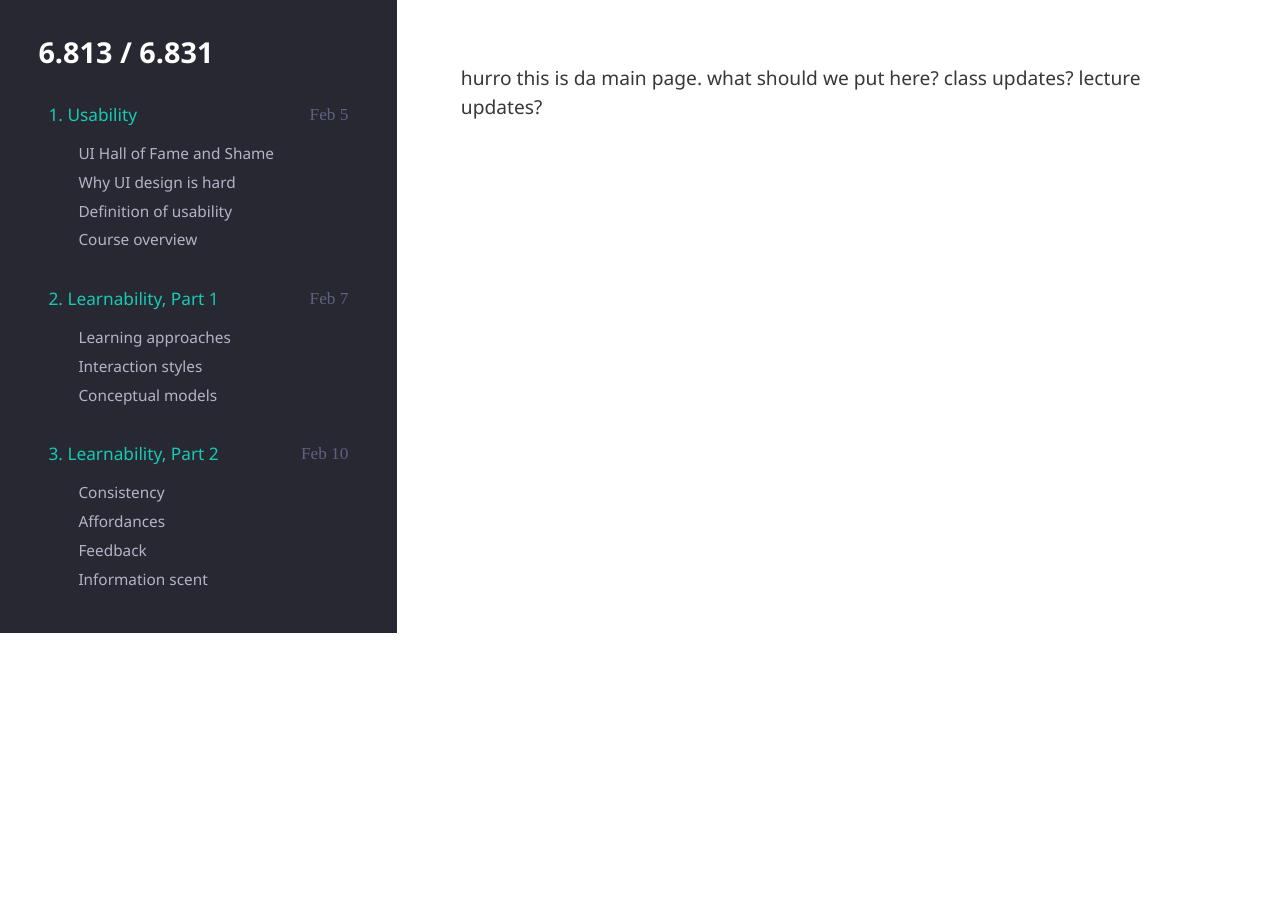
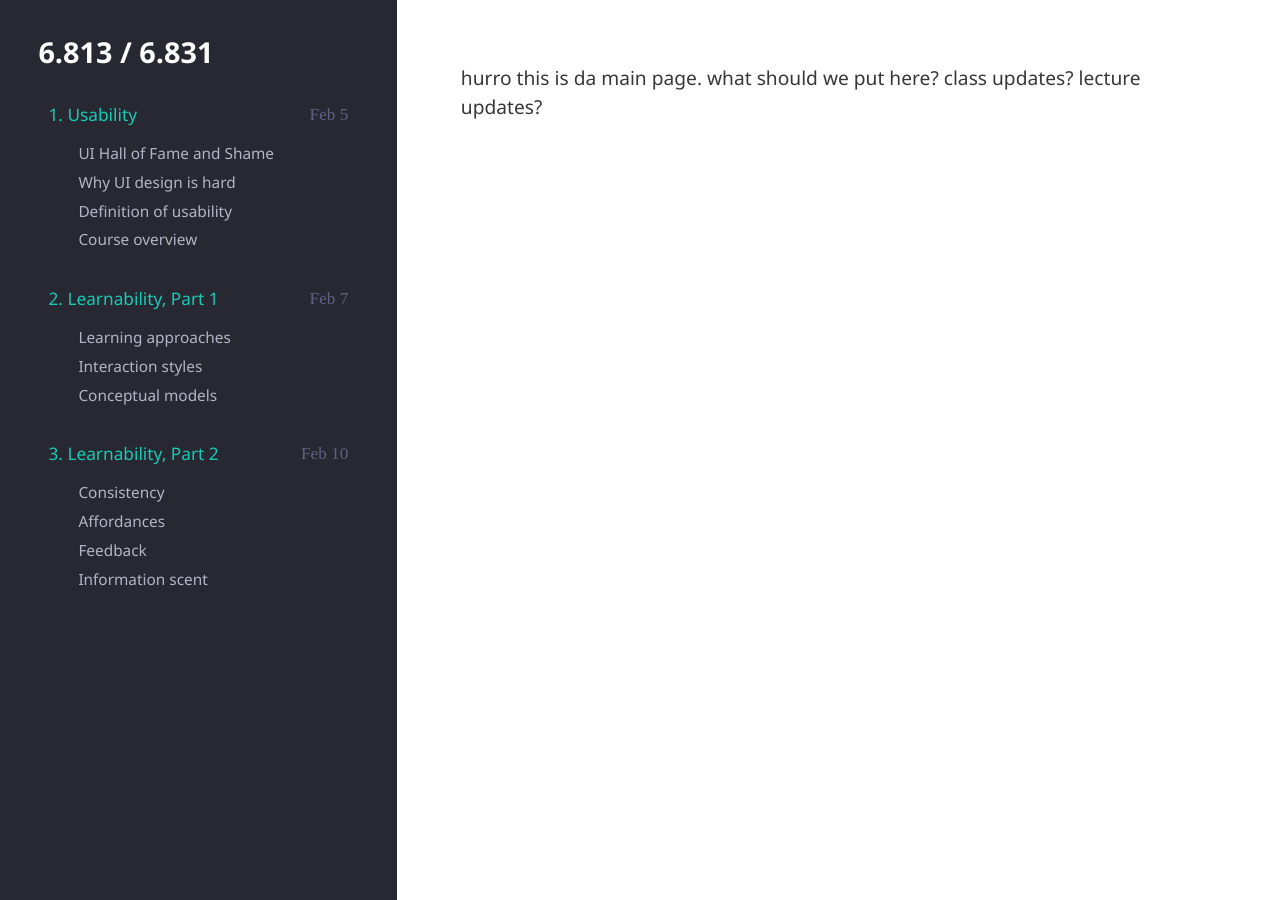
Before and after one commit to conniehuang/813lectures, a Jekyll site: the page built from index.html, in a window 1280 px wide. Built offline with Jekyll 4.4.1, drawn with Linux system fonts in a browser that asks for light colours; nearby versions of some CDN libraries; some web fonts are replaced; Markdown is read by kramdown in place of the engine named in the settings.

Commit message:
awww yiss sidebar is full-height

```diff
--- a/_layouts/default.html
+++ b/_layouts/default.html
@@ -15,7 +15,6 @@
 
 </head>
 <body>
-
   <div id="sidebar">
     <a class="home" href="/"> 6.813 / 6.831 </a>
     <ul>
@@ -35,6 +34,5 @@
   <div id="notes">
     {{ content }}
   </div>
-
 </body>
 </html>
--- a/css/main.css
+++ b/css/main.css
@@ -3,7 +3,8 @@ body {
   font-weight: 400;
   font-size: 1.2em;
   line-height: 1.5em;
-  color: #37373c; }
+  color: #37373c;
+  height: 100%; }
 
 * {
   margin: 0;
@@ -71,6 +72,7 @@ blockquote {
   overflow-y: scroll;
   width: 25%;
   position: fixed;
+  height: 100%;
   padding: 3%; }
   #sidebar .home {
     color: white;
--- a/css/main.scss
+++ b/css/main.scss
@@ -15,6 +15,7 @@ body {
   font-size: 1.2em;
   line-height: 1.5em;
   color: $text-color;
+  height: 100%;
 }
 
 * {
@@ -97,6 +98,7 @@ blockquote {
   overflow-y: scroll;
   width:25%;
   position: fixed;
+  height: 100%;
   padding: 3%;
 
   .home {
```
